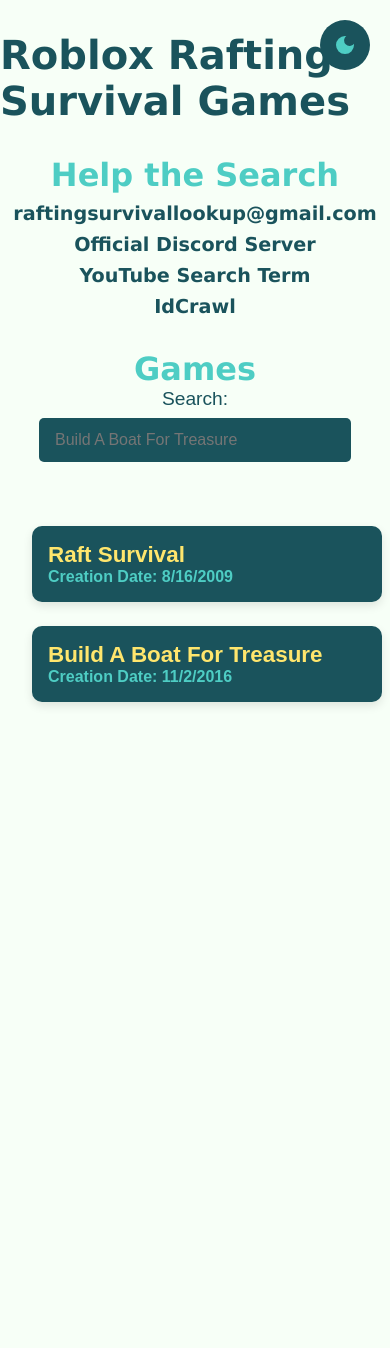
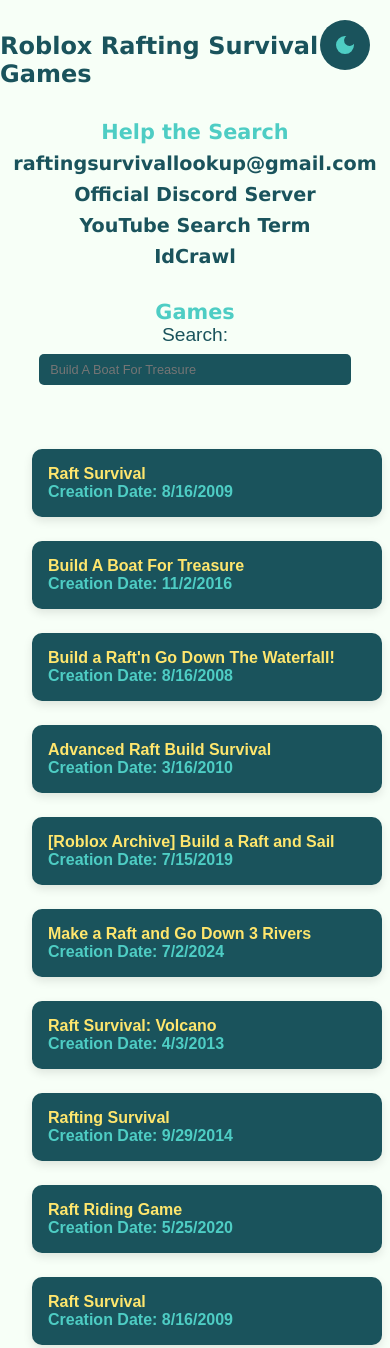
Before and after one commit to raftingsurvivallookup/raftingsurvivallookup.github.io, a plain HTML site: page index.html in a window 390 px wide. Shown: the top 1348 px of the page. Before the commit the page ends 844 px from the top, so only its background shows below. Drawn offline with Linux system fonts and the light colour scheme.

Commit message:
Update index.html
Added mobile scaling and more games.

```diff
--- a/index.html
+++ b/index.html
@@ -33,12 +33,15 @@
             box-sizing: border-box;
         }
 
-        body, html {
+        body,
+        html {
             width: 100%;
-            height: 100%;
+            height: 10000000%;
             font-family: var(--font-primary);
             color: var(--text-color);
             background-color: var(--background-color);
+            background-size: cover;
+            background-position: center;
             display: flex;
             flex-direction: column;
             align-items: center;
@@ -76,7 +79,9 @@
             display: block;
         }
 
-        h1, h2, h3 {
+        h1,
+        h2,
+        h3 {
             font-family: var(--font-secondary);
             color: var(--primary-color);
         }
@@ -186,20 +191,54 @@
             width: 100%;
             text-align: center;
         }
+
+        @media (max-width: 480px) {
+            h1 {
+                font-size: 1.5rem;
+            }
+
+            h2 {
+                font-size: 1.3rem;
+            }
+
+            .search-bar {
+                font-size: 0.8rem;
+                padding: 0.5rem 0.7rem;
+            }
+
+            .game-item {
+                font-size: 0.8rem;
+            }
+
+            .game-item .game-name {
+                font-size: 1rem;
+            }
+
+            footer {
+                padding: 0.5rem;
+            }
+        }
     </style>
 </head>
 
 <body>
     <button id="theme-switch">
-        <svg xmlns="http://www.w3.org/2000/svg" height="24px" viewBox="0 -960 960 960" width="24px" fill="#1f1f1f"><path d="M480-120q-150 0-255-105T120-480q0-150 105-255t255-105q14 0 27.5 1t26.5 3q-41 29-65.5 75.5T444-660q0 90 63 153t153 63q55 0 101-24.5t75-65.5q2 13 3 26.5t1 27.5q0 150-105 255T480-120Z"/></svg>
-        <svg xmlns="http://www.w3.org/2000/svg" height="24px" viewBox="0 -960 960 960" width="24px" fill="#1f1f1f"><path d="M480-280q-83 0-141.5-58.5T280-480q0-83 58.5-141.5T480-680q83 0 141.5 58.5T680-480q0 83-58.5 141.5T480-280ZM200-440H40v-80h160v80Zm720 0H760v-80h160v80ZM440-760v-160h80v160h-80Zm0 720v-160h80v160h-80ZM256-650l-101-97 57-59 96 100-52 56Zm492 496-97-101 53-55 101 97-57 59Zm-98-550 97-101 59 57-100 96-56-52ZM154-212l101-97 55 53-97 101-59-57Z"/></svg>
+        <svg xmlns="http://www.w3.org/2000/svg" height="24px" viewBox="0 -960 960 960" width="24px" fill="#1f1f1f">
+            <path
+                d="M480-120q-150 0-255-105T120-480q0-150 105-255t255-105q14 0 27.5 1t26.5 3q-41 29-65.5 75.5T444-660q0 90 63 153t153 63q55 0 101-24.5t75-65.5q2 13 3 26.5t1 27.5q0 150-105 255T480-120Z" />
+        </svg>
+        <svg xmlns="http://www.w3.org/2000/svg" height="24px" viewBox="0 -960 960 960" width="24px" fill="#1f1f1f">
+            <path
+                d="M480-280q-83 0-141.5-58.5T280-480q0-83 58.5-141.5T480-680q83 0 141.5 58.5T680-480q0 83-58.5 141.5T480-280ZM200-440H40v-80h160v80Zm720 0H760v-80h160v80ZM440-760v-160h80v160h-80Zm0 720v-160h80v160h-80ZM256-650l-101-97 57-59 96 100-52 56Zm492 496-97-101 53-55 101 97-57 59Zm-98-550 97-101 59 57-100 96-56-52ZM154-212l101-97 55 53-97 101-59-57Z" />
+        </svg>
     </button>
 
     <h1>Roblox Rafting Survival Games</h1>
     <h2>Help the Search</h2>
     <h3>raftingsurvivallookup@gmail.com</h3>
     <h3><a href="https://discord.gg/7zAQNMvp">Official Discord Server</a></h3>
-    <h3><a href="https://www.youtube.com/results?search_query=roblox+build+a+boat+raft+to+survive+sail+before%3A2017">YouTube Search Term</a></h3>
+    <h3><a href="https://www.youtube.com/results?search_query=roblox+build+a+boat+raft+to+survive+sail+before%3A2017">YouTube
+            Search Term</a></h3>
     <h3><a href="https://www.idcrawl.com">IdCrawl</a></h3>
 
     <h2>Games</h2>
@@ -231,6 +270,111 @@
                     name: "Build A Boat For Treasure",
                     hyperlink: "https://www.roblox.com/games/537413528/Build-A-Boat-For-Treasure",
                     creationDate: "11/2/2016"
+                },
+                {
+                    name: "Build a Raft'n Go Down The Waterfall!",
+                    hyperlink: "https://www.roblox.com/games/3620605/Build-a-Raftn-Go-Down-The-Waterfall",
+                    creationDate: "8/16/2008"
+                },
+                {
+                    name: "Advanced Raft Build Survival",
+                    hyperlink: "https://www.roblox.com/games/23953809/Advanced-Raft-Build-Survival",
+                    creationDate: "3/16/2010"
+                },
+                {
+                    name: "[Roblox Archive] Build a Raft and Sail",
+                    hyperlink: "https://www.roblox.com/games/3472034164/Roblox-Archive-Build-a-Raft-and-Sail",
+                    creationDate: "7/15/2019"
+                },
+                {
+                    name: "Make a Raft and Go Down 3 Rivers",
+                    hyperlink: "https://www.roblox.com/games/18305939461/Make-a-Raft-and-Go-Down-3-Rivers",
+                    creationDate: "7/2/2024"
+                },
+                {
+                    name: "Raft Survival: Volcano",
+                    hyperlink: "https://www.roblox.com/games/111625830/Raft-Survival-Volcano",
+                    creationDate: "4/3/2013"
+                },
+                {
+                    name: "Rafting Survival",
+                    hyperlink: "https://www.roblox.com/games/180117391/Rafting-Survival",
+                    creationDate: "9/29/2014"
+                },
+                {
+                    name: "Raft Riding Game",
+                    hyperlink: "https://www.roblox.com/games/5084360659/Raft-Riding-Game",
+                    creationDate: "5/25/2020"
+                },
+                {
+                    name: "Raft Survival",
+                    hyperlink: "https://www.roblox.com/games/14569854/Raft-Survival",
+                    creationDate: "8/16/2009"
+                },
+                {
+                    name: "Build a Raft And Go Down the Waterfall",
+                    hyperlink: "https://www.roblox.com/games/30167270/Build-a-Raft-And-Go-Down-the-Waterfall",
+                    creationDate: "7/6/2010"
+                },
+                {
+                    name: "Build a Raft and Ride it! =Upgrades=",
+                    hyperlink: "https://www.roblox.com/games/77019372/Build-a-Raft-and-Ride-it-Upgrades",
+                    creationDate: "4/9/2012"
+                },
+                {
+                    name: "Build & Ride A Raft II",
+                    hyperlink: "https://www.roblox.com/games/61344986/Build-Ride-A-Raft-II",
+                    creationDate: "9/8/2011"
+                },
+                {
+                    name: "Mine Cart Raft Ride",
+                    hyperlink: "https://www.roblox.com/games/4540374/Mine-Cart-Raft-Ride",
+                    creationDate: "9/28/2008"
+                },
+                {
+                    name: "Build & Ride a Raft or SKATEBOARD to VIP!",
+                    hyperlink: "https://www.roblox.com/games/21620834/Build-Ride-a-Raft-or-SKATEBOARD-to-VIP",
+                    creationDate: "2/1/2010"
+                },
+                {
+                    name: "Build a Raft and Sail TO YOUR DOOOOOM!",
+                    hyperlink: "https://www.roblox.com/games/24364666/Build-a-Raft-and-Sail-TO-YOUR-DOOOOOM",
+                    creationDate: "3/24/2010"
+                },
+                {
+                    name: "Build a Raft to Find Treasure",
+                    hyperlink: "https://www.roblox.com/games/124274550204300/Build-a-Raft-to-Find-Treasure",
+                    creationDate: "4/10/2025"
+                },
+                {
+                    name: "Build a Raft and Go Down a River! [Classic]",
+                    hyperlink: "https://www.roblox.com/games/18745326/Build-a-Raft-and-Go-Down-a-River-Classic",
+                    creationDate: "12/2/2009"
+                },
+                {
+                    name: "Survive on Raft βeta 1.0",
+                    hyperlink: "https://www.roblox.com/games/129466682419130/Survive-on-Raft-eta-1-0",
+                    creationDate: "12/11/2024"
+                },
+                {
+                    name: "Flooded Area",
+                    hyperlink: "https://www.roblox.com/games/3976767347/Flooded-Area",
+                    creationDate: "9/25/2019"
+                },
+                {
+                    name: "Build A Boat With Blocks",
+                    hyperlink: "https://www.roblox.com/games/7142143048/Build-A-Boat-With-Blocks",
+                    creationDate: "7/23/2021"
+                },
+                {
+                    name: "Building Boats ⛵ [SPRINGS 🔥]",
+                    hyperlink: "https://www.roblox.com/games/134408426670720/Building-Boats-SPRINGS",
+                    creationDate: "2/19/2025"
+                },
+                {
+                    name: "Pocket Pirates [Ship Building Physics Game!]",
+                    hyperlink: "https://www.roblox.com/games/759879066/Pocket-Pirates-Ship-Building-Physics-Game",
+                    creationDate: "4/30/2017"
                 }
             ];
 
```
